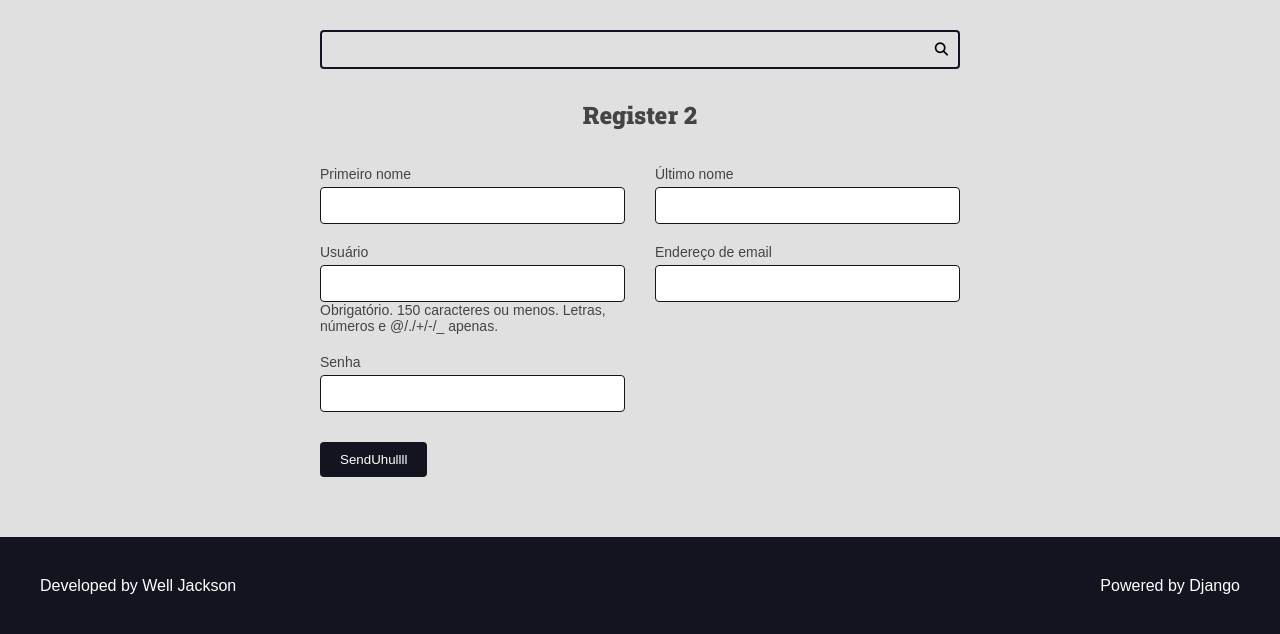
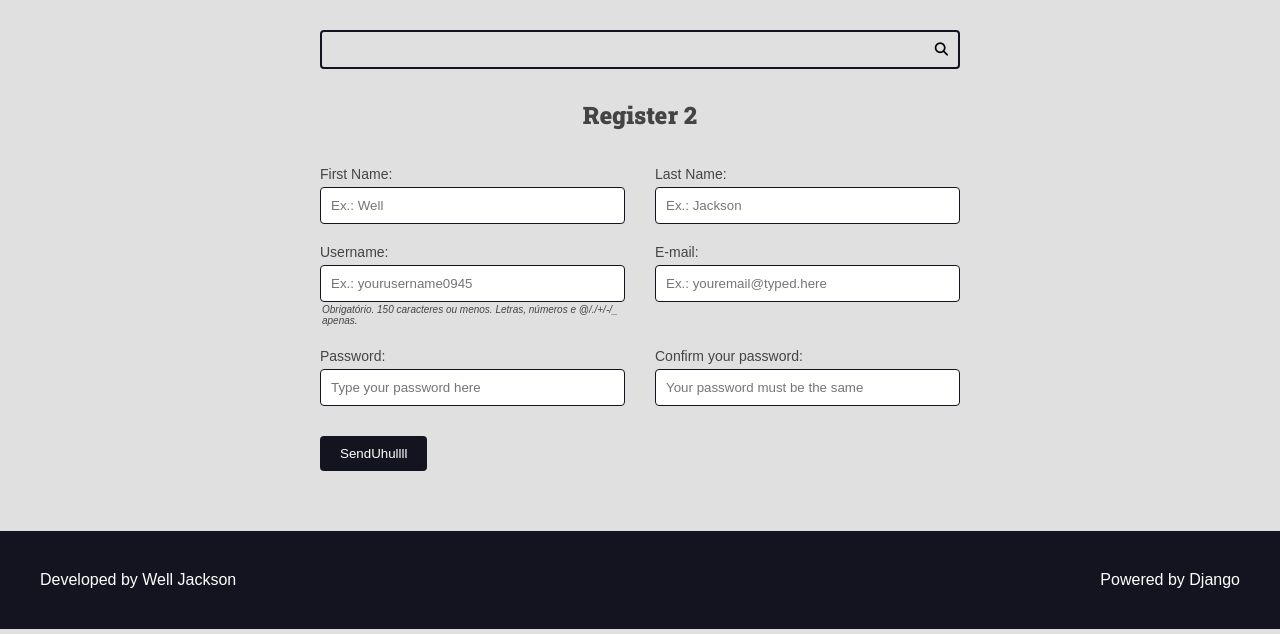
Before and after one commit to jsrwell/culinary-hub, a Django app: page /authors/register/ in a window 1280 px wide. Shown: the part 113-747 px from the top of the page. Run offline with Django 4.2, Linux system fonts and the light colour scheme.

Commit message:
Add new funcs to automate add placeholders

```diff
--- a/authors/forms.py
+++ b/authors/forms.py
@@ -2,7 +2,35 @@ from django import forms
 from django.contrib.auth.models import User
 
 
+def add_attr(field, attr_name, attr_new_val):
+    existing = field.widget.attrs.get(attr_name, '')
+    field.widget.attrs[attr_name] = f'{existing} {attr_new_val}'.strip()
+
+
+def add_placeholder(field, placeholder_val):
+    add_attr(field, 'placeholder', placeholder_val)
+
+
 class RegisterForm(forms.ModelForm):
+    def __init__(self, *args, **kwargs):
+        super().__init__(*args, **kwargs)
+        add_placeholder(self.fields['first_name'], 'Ex.: Well')
+        add_placeholder(self.fields['last_name'], 'Ex.: Jackson')
+        add_placeholder(self.fields['username'], 'Ex.: yourusername0945')
+        add_placeholder(self.fields['email'], 'Ex.: youremail@typed.here')
+        add_placeholder(self.fields['password'], 'Type your password here')
+
+    password2 = forms.CharField(
+        required=True,
+        widget=forms.PasswordInput({
+            "placeholder": "Your password must be the same"
+        }),
+        label='Confirm your password:',
+        error_messages={
+            'required': "The password don't match"
+        },
+    )
+
     class Meta:
         model = User
         fields = [
@@ -12,3 +40,15 @@ class RegisterForm(forms.ModelForm):
             'email',
             'password',
         ]
+
+        labels = {
+            'first_name': 'First Name:',
+            'last_name': 'Last Name:',
+            'username': 'Username:',
+            'email': 'E-mail:',
+            'password': 'Password:',
+        }
+
+        widgets = {
+            'password': forms.PasswordInput(),
+        }
--- a/recipes/static/recipes/css/style.css
+++ b/recipes/static/recipes/css/style.css
@@ -330,12 +330,14 @@ h6 {
     list-style-type: none;
 }
 
+.form-content .help-text {
+    margin: 0.2rem;
+    font-size: 1rem;
+    font-style: italic;
+}
+
 .errorlist {
     color: var(--color-error-dark);
-}
-
-.form-content .help-text {
-    margin: 0;
 }
 
 .form-content input {
```
